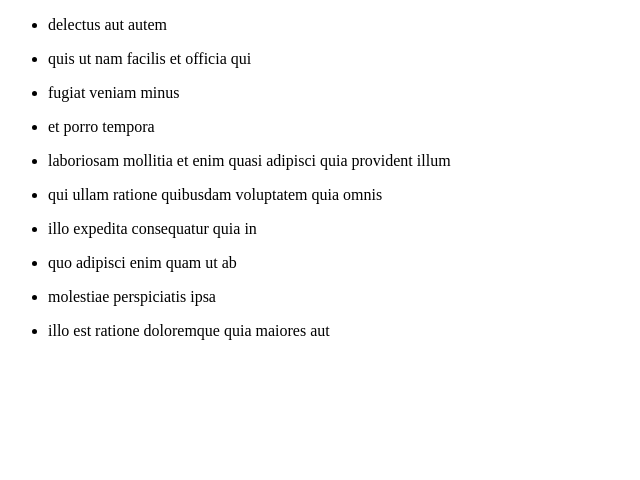
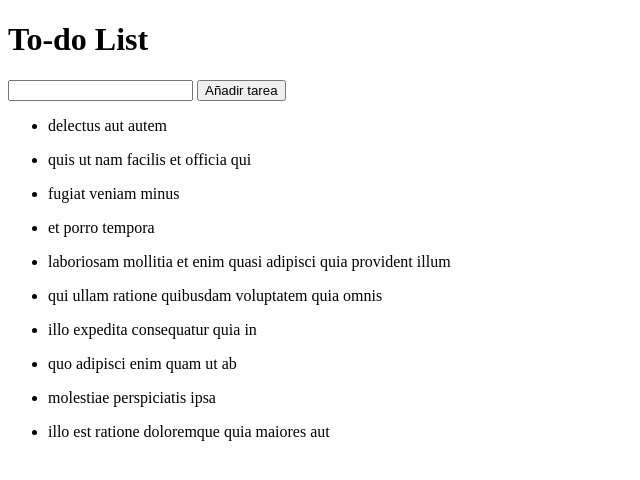
Before and after one commit to TheSchrodingerCat/lista-tareas, a plain HTML site: page index.html in a window 1280 px wide. Shown: the whole page, without its empty margins (0-640 px from the left). Drawn offline with Linux system fonts and the light colour scheme.

Commit message:
se agrega input y el boton en index

```diff
--- a/index.html
+++ b/index.html
@@ -5,7 +5,13 @@
 	<title>To-do-list</title>
 </head>
 <body>
+	<h1>To-do List</h1>
+
 	<div id="lista"></div>
+
+	<input type="text" name="ingresoTarea">
+	<button id="botoncillo">Añadir tarea</button>
+
 	<script type="text/javascript" src="js/data.js"></script>
 	<script type="text/javascript" src="js/main.js"></script>
 </body>
```
